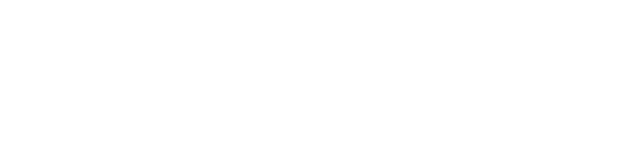
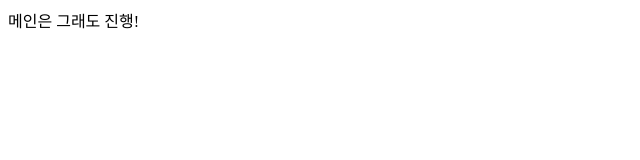
Before and after one commit to MINHYEOKJEON99/GitInitTest, a plain HTML site: page index.html in a window 1280 px wide. Shown: the whole page, without its empty margins (0-640 px from the left). Drawn offline with Linux system fonts and the light colour scheme.

Commit message:
그냥 진행하는 메인 브랜치

```diff
--- a/index.html
+++ b/index.html
@@ -5,5 +5,7 @@
     <meta name="viewport" content="width=device-width, initial-scale=1.0" />
     <title>타이틀 변경</title>
   </head>
-  <body></body>
+  <body>
+    메인은 그래도 진행!
+  </body>
 </html>
```
